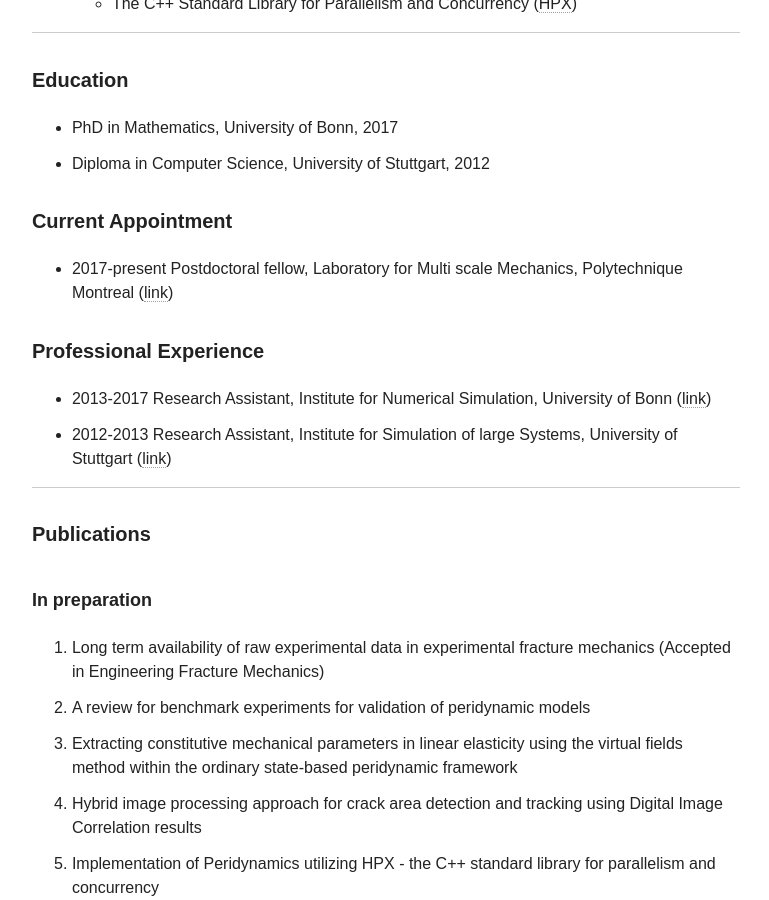
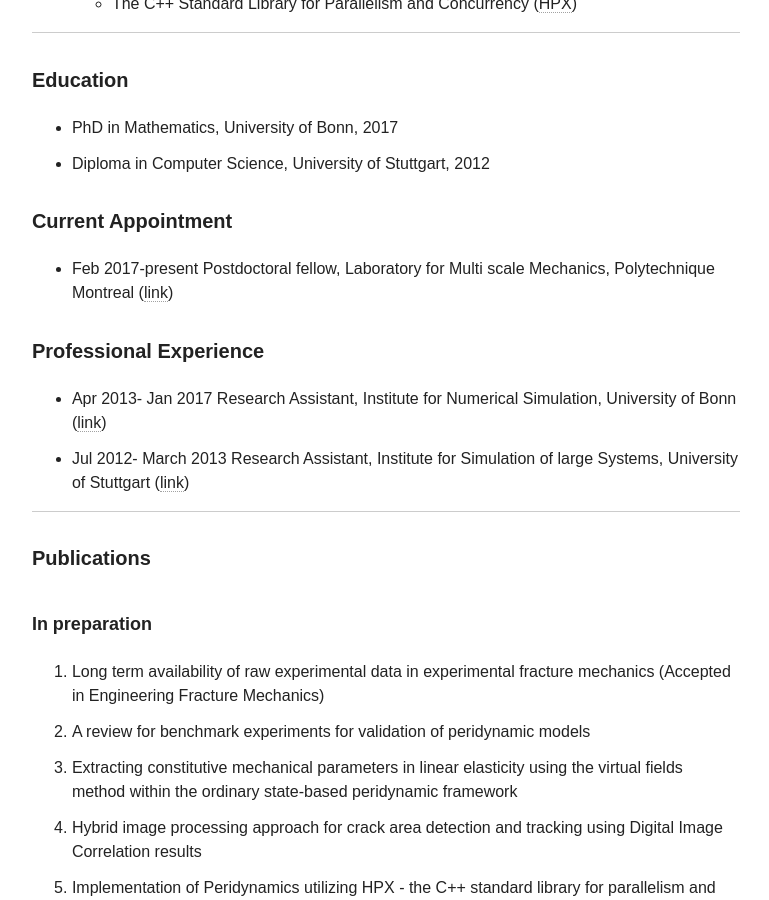
Before and after one commit to diehlpk/diehlpk.github.io, a Jekyll site: the page built from cv/index.md, in a window 1280 px wide and 900 px high, scrolled down 863 px. Shown: the whole window, without its empty margins (254-1023 px from the left). Built offline with Jekyll 4.4.1, drawn with Linux system fonts in a browser that asks for light colours; nearby versions of some CDN libraries; some web fonts are replaced; some of the changed text lies outside the part shown.

```diff
--- a/cv/index.md
+++ b/cv/index.md
@@ -22,12 +22,12 @@ hide: true
 
 
 ##### Current Appointment
-* 2017-present Postdoctoral fellow, Laboratory for Multi scale Mechanics, Polytechnique Montreal ([link](http://www.polymtl.ca/lm2/membres))
+* Feb 2017-present Postdoctoral fellow, Laboratory for Multi scale Mechanics, Polytechnique Montreal ([link](http://www.polymtl.ca/lm2/membres))
 
 ##### Professional Experience
 
-* 2013-2017 Research Assistant, Institute for Numerical Simulation, University of Bonn ([link](http://schweitzer.ins.uni-bonn.de/people/diehl.html))
-* 2012-2013 Research Assistant, Institute for Simulation of large Systems, University of Stuttgart ([link](https://www.ipvs.uni-stuttgart.de/abteilungen/sgs/abteilung/mitarbeiter/index.html?status=ehemalig))
+* Apr 2013- Jan 2017 Research Assistant, Institute for Numerical Simulation, University of Bonn ([link](http://schweitzer.ins.uni-bonn.de/people/diehl.html))
+* Jul 2012- March 2013 Research Assistant, Institute for Simulation of large Systems, University of Stuttgart ([link](https://www.ipvs.uni-stuttgart.de/abteilungen/sgs/abteilung/mitarbeiter/index.html?status=ehemalig))
 
 ---
 
```
Also changed, not shown: other parts of cv/index.md (+2 -2 lines), _posts/blog/2017-05-04-gsc-projects.md (+1 -1 lines), _posts/blog/2017-10-15-gsoc-open-science.md (+1 -1 lines), _posts/blog/2018-04-27-open-source-books.md (added, +11 -0 lines).
